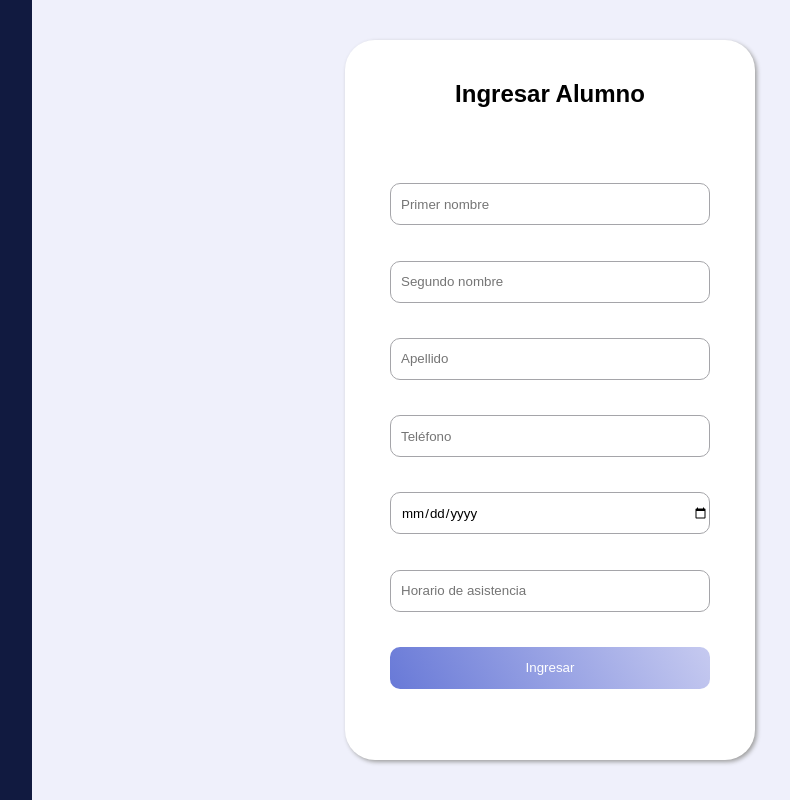
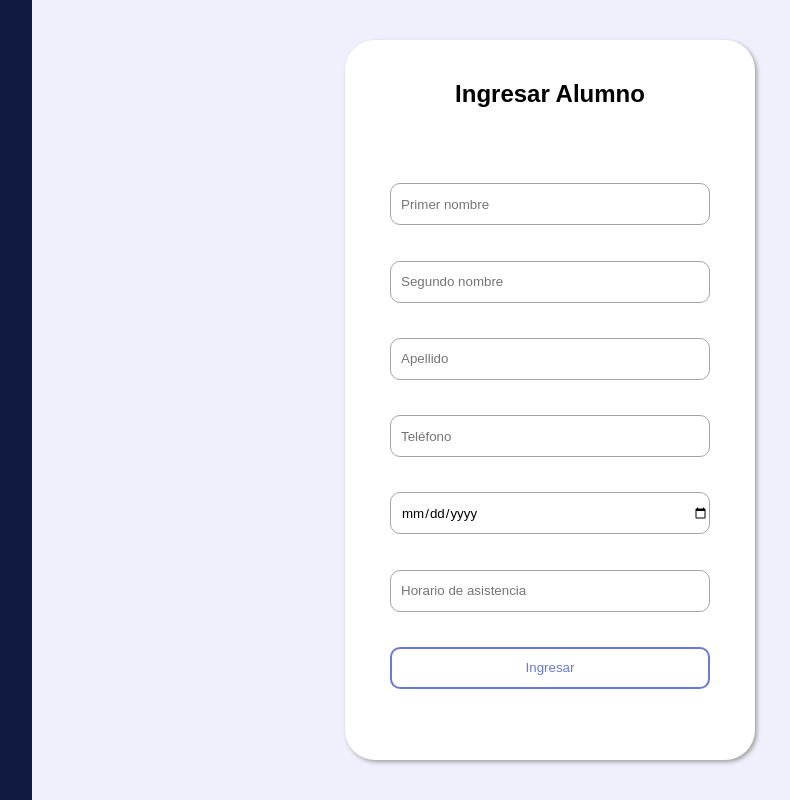
Before and after one commit to nicobossi/gestion-para-guitarra-de-cero, a React (Vite) app in the folder frontend/gestion-de-clases/: page / in a window 1280 px wide. In both pictures the pointer is over the button "Ingresar". Shown: the whole page, without its empty margins (218-1008 px from the left). Built offline with nearby package versions, Linux system fonts and the light colour scheme.

Commit message:
Se agregaron estilos al botón cuando se posiciona el mouse

```diff
--- a/frontend/gestion-de-clases/src/features/student/components/income-form/income-form.css
+++ b/frontend/gestion-de-clases/src/features/student/components/income-form/income-form.css
@@ -10,3 +10,9 @@
 .student-income_form-container .submit-button {
     background: linear-gradient(60deg, #6879D7, #C6CAF0);
 }
+
+.student-income_form-container .submit-button:hover {
+    background: none;
+    border:2px solid #6879D7;
+    color: #6879D7
+}
```
